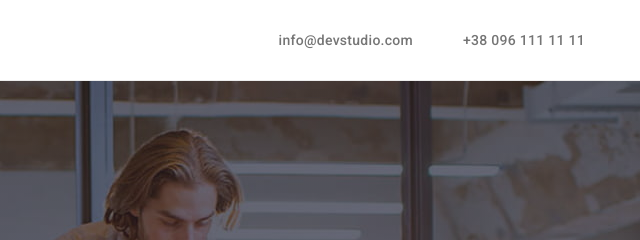
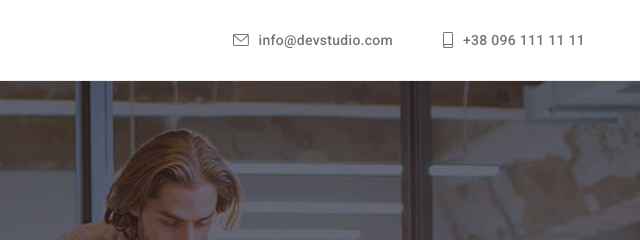
Before and after one commit to Demiurge232/goit-markup-hw-04, a plain HTML site: page index.html in a window 1280 px wide. Shown: the top 240 px of the page, 640-1280 px from the left. Drawn offline with nearby package versions, Linux system fonts and the light colour scheme.

Commit message:
Додавання  SVG зображень до хедеру

```diff
--- a/index.html
+++ b/index.html
@@ -36,10 +36,20 @@
 
         <ul class="contact list">
           <li class="contact-item">
-            <a class="contact-link link" href="mailto:info@example.com">info@devstudio.com</a>
+            <a class="contact-link link" href="mailto:info@example.com">
+              <svg class="contact-icon" width="16" height="12">
+                <use href="./images/icons.svg#envelope"></use>
+              </svg>
+              info@devstudio.com
+            </a>
           </li>
           <li class="contact-item">
-            <a class="contact-link link" href="tel:380991111111">+38 096 111 11 11</a>
+            <a class="contact-link link" href="tel:380991111111">
+              <svg class="contact-icon" width="10" height="16">
+                <use href="./images/icons.svg#smartphone"></use>
+              </svg>
+              +38 096 111 11 11</a
+            >
           </li>
         </ul>
       </div>
```
Also changed, not shown: portfolio.html (+12 -2 lines).
